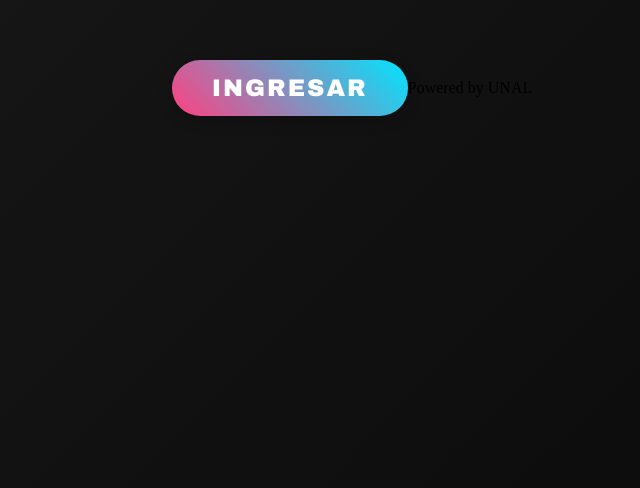
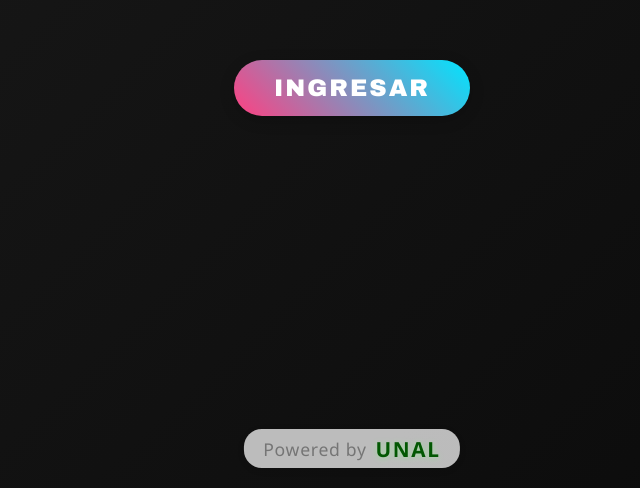
Before and after one commit to frtobarn/local-management, a React (Vite) app: page / in a window 1280 px wide. Shown: the part 312-800 px from the top of the page, without its empty margins (288-928 px from the left). Built offline with nearby package versions, Linux system fonts and the light colour scheme.

Commit message:
fixing layout and added report page

```diff
--- a/src/App.css
+++ b/src/App.css
@@ -32,17 +32,17 @@
 .loan-item-row {
   display: flex;
   align-items: center;
-  gap: 0.4rem;
-  padding: 0.35rem 0.2rem;
+  gap: 0.2rem;
+  padding: 0.25rem 0.1rem;
   border-radius: 8px;
   border: 1px solid #e0e0e0;
-  margin-bottom: 0.25rem;
+  margin-bottom: 0.18rem;
   font-size: 0.97rem;
   background: #fafbfc;
   transition: box-shadow 0.2s, background 0.2s;
   width: 100%;
   box-sizing: border-box;
-  overflow-x: auto;
+  overflow-x: hidden;
 }
 .loan-item-row.even {
   background: #f5f7fa;
@@ -69,19 +69,19 @@
   white-space: nowrap;
   overflow: hidden;
   text-overflow: ellipsis;
-  padding: 0 0.1rem;
+  padding: 0 0.05rem;
 }
 .loan-col.user { flex: 1.1; }
-.loan-col.item { flex: 1.1; }
-.loan-col.date { flex: 1.3; }
-.loan-col.duration { flex: 0.6; }
+.loan-col.item { flex: 0.7; }
+.loan-col.date { flex: 0.55; max-width: 90px; white-space: normal; overflow: visible; text-overflow: unset; }
+.loan-col.duration { flex: 0.25; max-width: 45px; text-align: right; }
 .loan-col.status { flex: 1; }
-.loan-col.actions { flex: 0.9; display: flex; gap: 0.3rem; }
+.loan-col.actions { flex: 0.9; display: flex; gap: 0.18rem; }
 
 /* Optional: Make buttons smaller */
 .loan-col.actions button {
   font-size: 0.93em;
-  padding: 0.15em 0.5em;
+  padding: 0.13em 0.4em;
 }
 
 /* Asegura que la lista no tenga padding/margen extra */
--- a/src/components/Reportes.jsx
+++ b/src/components/Reportes.jsx
@@ -62,6 +62,7 @@ const Reportes = () => {
             <tr style={{ background: '#f5f7fa' }}>
               <th style={{ padding: '0.5rem', border: '1px solid #eee' }}>Usuario</th>
               <th style={{ padding: '0.5rem', border: '1px solid #eee' }}>Elemento</th>
+              <th style={{ padding: '0.5rem', border: '1px solid #eee' }}>Placa</th>
               <th style={{ padding: '0.5rem', border: '1px solid #eee' }}>Fecha</th>
               <th style={{ padding: '0.5rem', border: '1px solid #eee' }}>Duración (h)</th>
               <th style={{ padding: '0.5rem', border: '1px solid #eee' }}>Estado</th>
@@ -69,12 +70,13 @@ const Reportes = () => {
           </thead>
           <tbody>
             {filteredLoans.length === 0 ? (
-              <tr><td colSpan={5} style={{ textAlign: 'center', padding: '1rem' }}>No hay préstamos en este periodo.</td></tr>
+              <tr><td colSpan={6} style={{ textAlign: 'center', padding: '1rem' }}>No hay préstamos en este periodo.</td></tr>
             ) : (
               filteredLoans.map((loan, idx) => (
                 <tr key={loan.id} style={{ background: idx % 2 === 0 ? '#f9fbfd' : '#eaf0f6' }}>
                   <td style={{ padding: '0.4rem', border: '1px solid #eee' }}>{loan.userName}</td>
                   <td style={{ padding: '0.4rem', border: '1px solid #eee' }}>{loan.itemName}</td>
+                  <td style={{ padding: '0.4rem', border: '1px solid #eee' }}>{loan.itemCode || ''}</td>
                   <td style={{ padding: '0.4rem', border: '1px solid #eee' }}>{new Date(loan.startTime).toLocaleString()}</td>
                   <td style={{ padding: '0.4rem', border: '1px solid #eee' }}>{Math.round(loan.duration / (1000 * 60 * 60))}</td>
                   <td style={{ padding: '0.4rem', border: '1px solid #eee' }}>{loan.returned ? 'Devuelto' : 'Pendiente'}</td>
--- a/src/components/SplashScreen.jsx
+++ b/src/components/SplashScreen.jsx
@@ -28,7 +28,6 @@ const SplashScreen = ({ onComplete }) => {
             Ingresar
             </button>
             <br />
-            <p>Powered by UNAL</p>
         </>
       ) : (
         <div className="logo-container">
@@ -39,6 +38,15 @@ const SplashScreen = ({ onComplete }) => {
           </span>
         </div>
       )}
+      <a
+        className="dev-brand splash-footer"
+        href="https://github.com/frtobarn"
+        target="_blank"
+        rel="noopener noreferrer"
+      >
+        <span className="brand-powered">Powered by</span>
+        <span className="brand-unal">UNAL</span>
+      </a>
     </div>
   );
 };
--- a/src/index.css
+++ b/src/index.css
@@ -247,3 +247,48 @@
 .content.hidden {
   opacity: 0;
 }
+
+/* Marca de desarrollador en SplashScreen */
+.dev-brand {
+  display: flex;
+  align-items: center;
+  justify-content: center;
+  gap: 0.5em;
+  margin-top: 1.2em;
+  font-family: 'Segoe UI', 'Arial', sans-serif;
+  font-size: 1.1em;
+  letter-spacing: 0.04em;
+  font-weight: 500;
+  opacity: 0.85;
+}
+.brand-powered {
+  color: #888;
+  font-weight: 400;
+}
+.brand-unal {
+  color: #006400;
+  font-weight: 700;
+  letter-spacing: 0.08em;
+  text-shadow: 0 1px 6px #b6ffb6;
+  font-size: 1.18em;
+  text-transform: uppercase;
+}
+
+.dev-brand.splash-footer {
+  position: fixed;
+  left: 50%;
+  bottom: 2.5vh;
+  transform: translateX(-50%);
+  z-index: 10000;
+  background: rgba(255,255,255,0.85);
+  border-radius: 18px;
+  padding: 0.3em 1.1em;
+  box-shadow: 0 2px 12px #0001;
+  text-decoration: none;
+  transition: background 0.2s, box-shadow 0.2s;
+}
+.dev-brand.splash-footer:hover {
+  background: #eaf0f6;
+  box-shadow: 0 4px 18px #0002;
+  text-decoration: none;
+}
--- a/src/services/loanService.js
+++ b/src/services/loanService.js
@@ -88,14 +88,15 @@ export const getLoans = async () => {
   const loansWithDetails = await Promise.all(
     loans.map(async (loan) => {
       let loanWithDetails = loan;
-
-      if (!loan.userName || !loan.itemName) {
+      let itemCode = loan.itemCode;
+      if (!loan.userName || !loan.itemName || !loan.itemCode) {
         const user = await db.users.get(Number(loan.userId));
         const item = await db.items.get(Number(loan.itemId));
         loanWithDetails = {
           ...loan,
           userName: user?.name || 'Usuario no encontrado',
-          itemName: item?.name || 'Elemento no encontrado'
+          itemName: item?.name || 'Elemento no encontrado',
+          itemCode: item?.code || '',
         };
       }
       return loanWithDetails;
```
